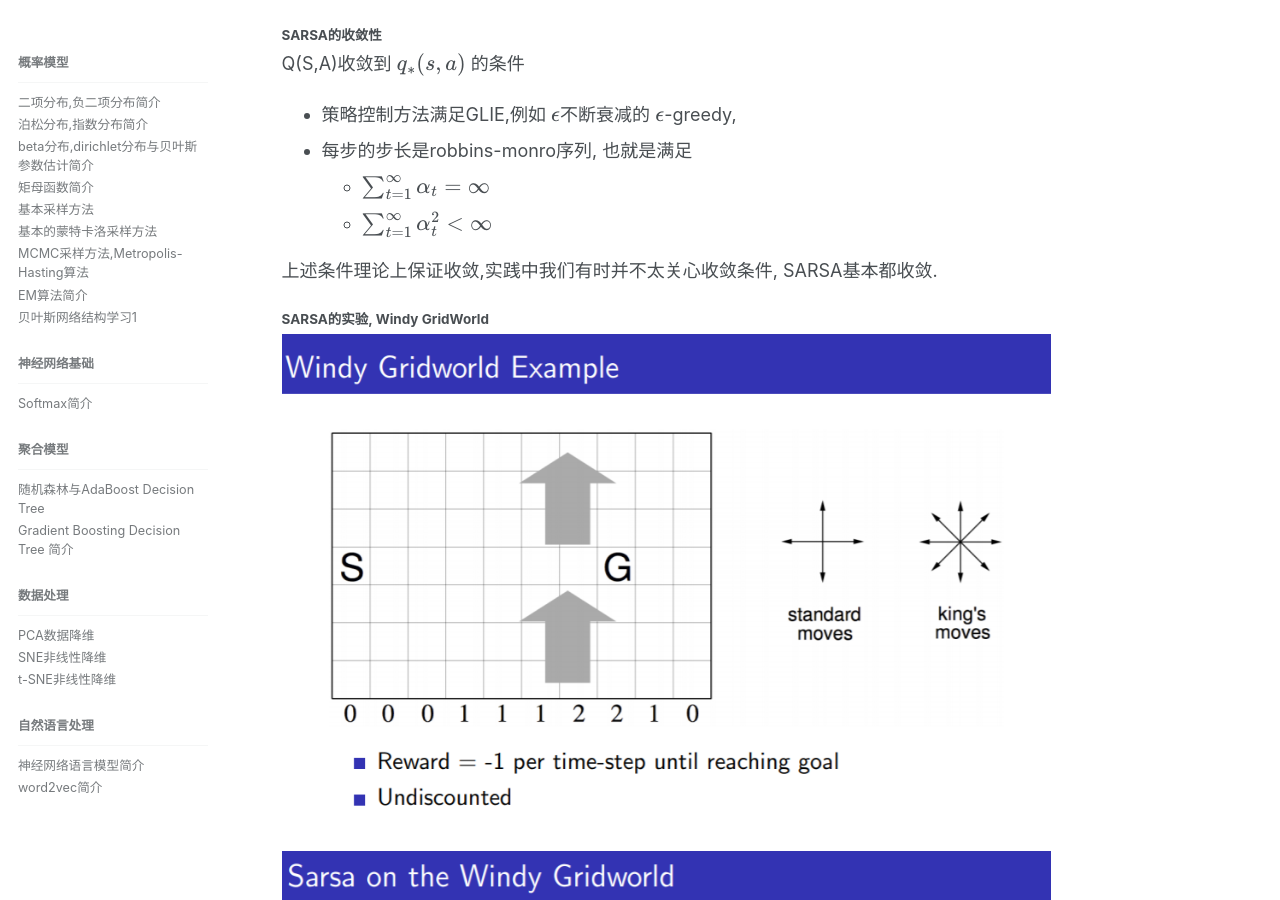
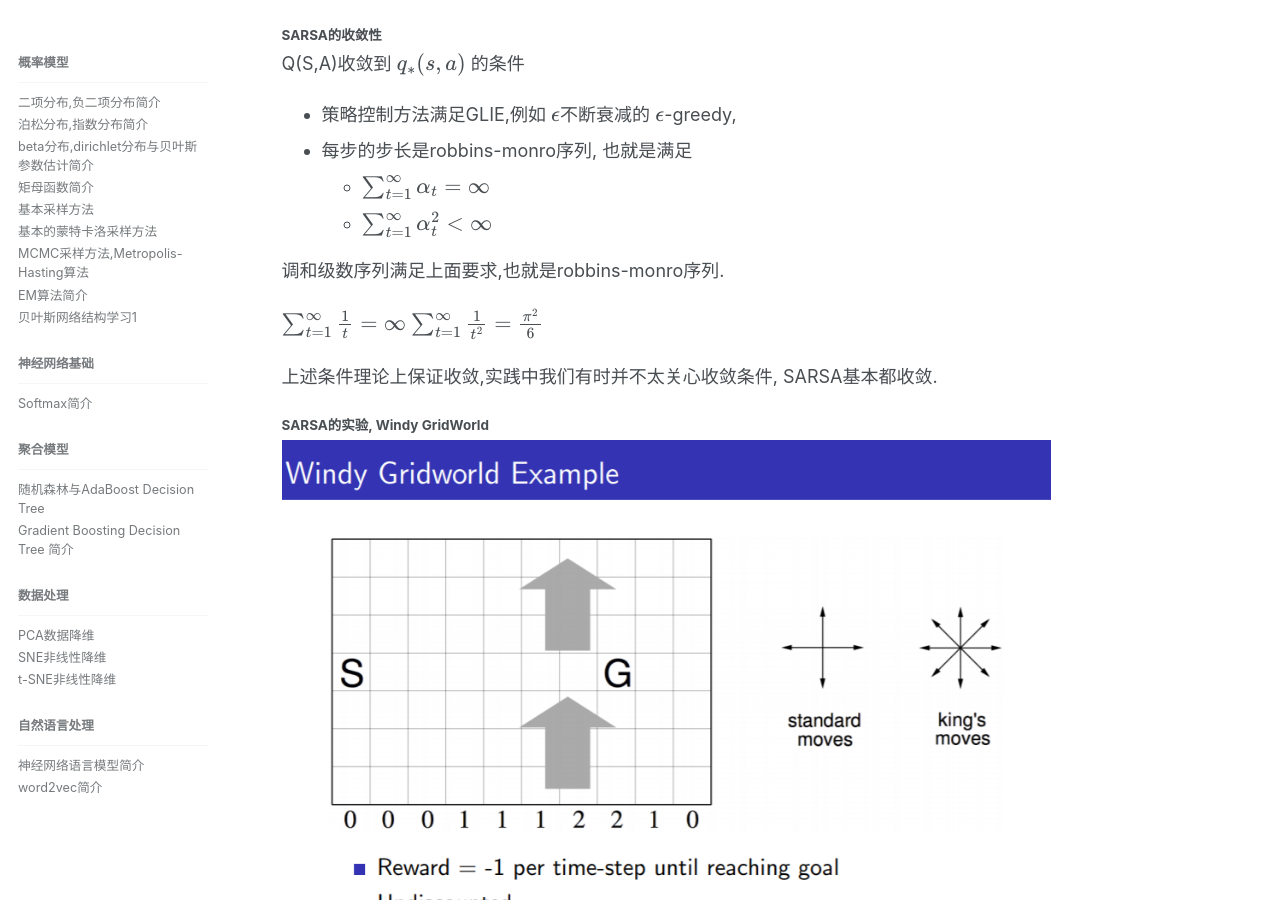
Before and after one commit to lucius-yu/lucius-yu.github.io, a Jekyll site: the page built from _docs/model-free-control.md, in a window 1280 px wide and 900 px high, scrolled down 7452 px. Built offline with Jekyll 4.4.1, drawn with Linux system fonts in a browser that asks for light colours; formulas are drawn with MathJax 3.

Commit message:
add a little more information into model-free-control.md

```diff
--- a/_docs/model-free-control.md
+++ b/_docs/model-free-control.md
@@ -198,6 +198,12 @@ Q(S,A)收敛到 $q_*(s,a)$ 的条件
   * $\sum_{t=1}^{\infty} \alpha_t = \infty$
   * $\sum_{t=1}^{\infty} \alpha_t^2 < \infty$
 
+调和级数序列满足上面要求,也就是robbins-monro序列.
+
+$$\sum_{t=1}^{\infty} \frac{1}{t} = \infty$$
+$$\sum_{t=1}^{\infty} \frac{1}{t^2} = \frac{\pi^2}{6}$$
+
+
 上述条件理论上保证收敛,实践中我们有时并不太关心收敛条件, SARSA基本都收敛.
 
 #### SARSA的实验, Windy GridWorld
```
